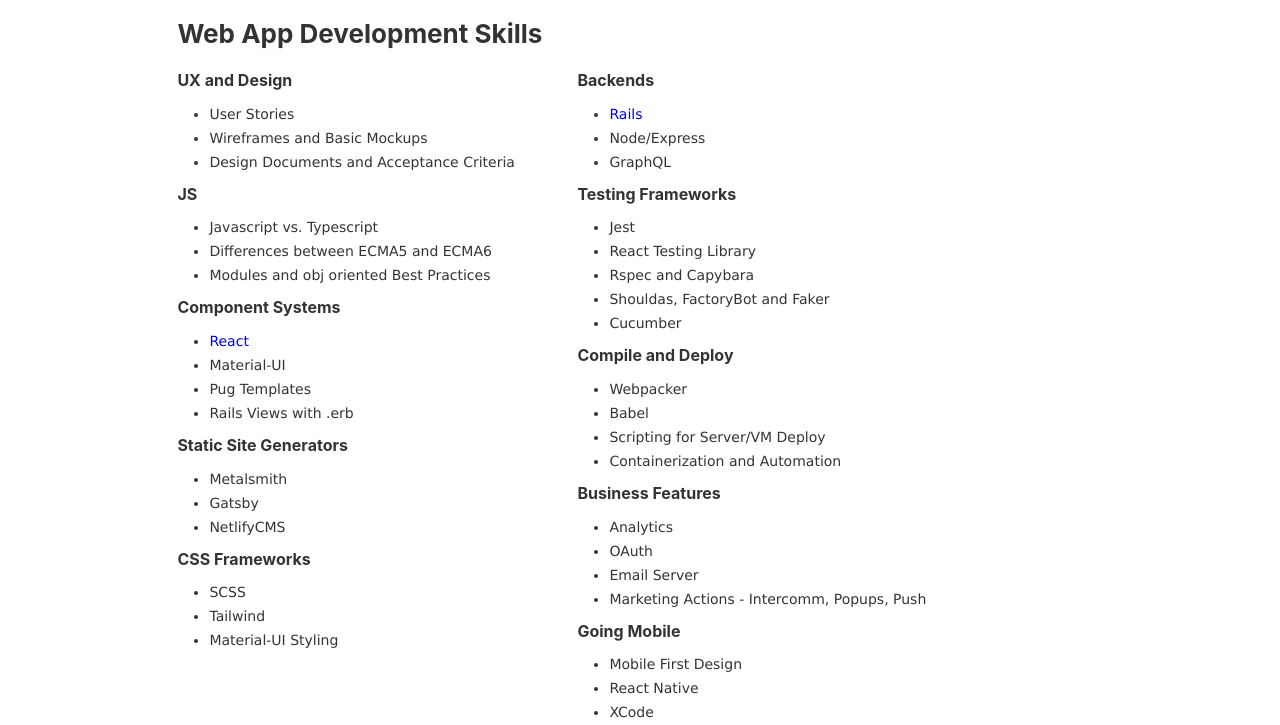
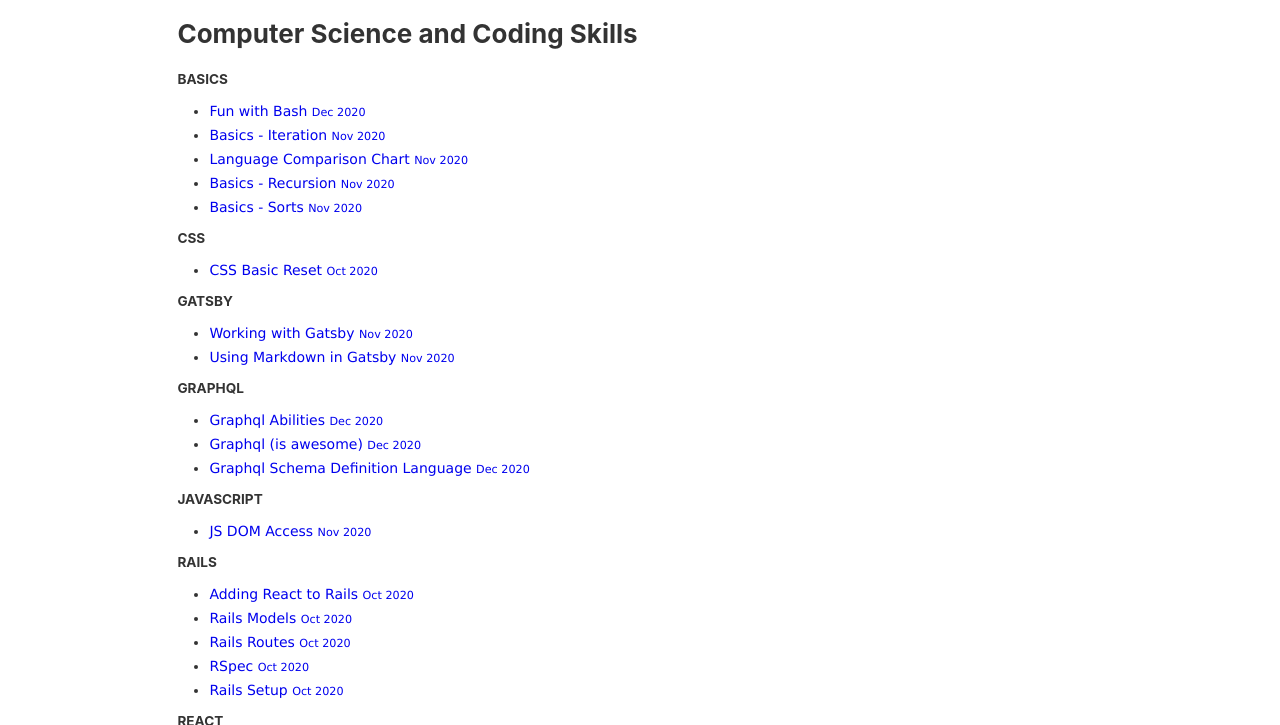
Before and after one commit to ck4adventure/gatbsy-portfolio, a Gatsby site: page /dev-skills in a window 1280 px wide. Shown: the part 79-804 px from the top of the page. Built offline with nearby package versions, Linux system fonts and the light colour scheme; Gatsby itself is replaced by a stand-in of ours.

Commit message:
refactor dev skills page

```diff
--- a/src/pages/dev-skills.js
+++ b/src/pages/dev-skills.js
@@ -1,94 +1,65 @@
 import React from "react"
-import { Link } from "gatsby"
+import { Link, graphql } from "gatsby"
 
 import Layout from "../components/layout"
 import SEO from "../components/seo"
 
-const AboutPage = () => (
+const CategoryLinksList = ({ obj }) => {
+  const { title, date, path } = obj
+  return (
+    <div>
+      <h5>{obj.fieldValue.toUpperCase()}</h5>
+      <ul>
+        {obj.nodes.map((node, index) => {
+          return (
+            <li key={`cat${index}`}>
+              <Link to={node.frontmatter.path}>
+                {node.frontmatter.title} <small>{node.frontmatter.date}</small>
+              </Link>
+            </li>
+          )
+        })}
+      </ul>
+    </div>
+  )
+}
+
+const AboutPage = ({ data }) => {
+  const groups = data.allMarkdownRemark.group
+
+  console.log(groups)
+
+  return (
     <Layout>
       <SEO title="Dev Skills" />
-    <h2>Web App Development Skills</h2>
-    <div class="column-container">
-      <div id="column-left" class="column">
-        <h4>UX and Design</h4>
-        <ul>
-          <li>User Stories</li>
-          <li>Wireframes and Basic Mockups</li>
-          <li>Design Documents and Acceptance Criteria</li>
-        </ul>
-        <h4>JS</h4>
-        <ul>
-          <li>Javascript vs. Typescript</li>
-          <li>Differences between ECMA5 and ECMA6</li>
-          <li>Modules and obj oriented Best Practices</li>
-        </ul>
-        <h4>Component Systems</h4>
-        <ul>
-          <li>
-            <Link to="/react">React</Link>
-          </li>
-          <li>Material-UI</li>
-          <li>Pug Templates</li>
-          <li>Rails Views with .erb</li>
-        </ul>
-        <h4>Static Site Generators</h4>
-        <ul>
-          <li>Metalsmith</li>
-          <li>Gatsby</li>
-          <li>NetlifyCMS</li>
-        </ul>
-        <h4>CSS Frameworks</h4>
-        <ul>
-          <li>SCSS</li>
-          <li>Tailwind</li>
-          <li>Material-UI Styling</li>
-        </ul>
-      </div>
-      <div id="column-right" class="column">
-        <h4>Backends</h4>
-        <ul>
-          <li>
-            <Link to="/rails">Rails</Link>
-          </li>
-          <li>Node/Express</li>
-          <li>GraphQL</li>
-        </ul>
-        <h4>Testing Frameworks</h4>
-        <ul>
-          <li>Jest</li>
-          <li>React Testing Library</li>
-          <li>Rspec and Capybara</li>
-          <li>Shouldas, FactoryBot and Faker</li>
-          <li>Cucumber</li>
-        </ul>
-        <h4>Compile and Deploy</h4>
-        <ul>
-          <li>Webpacker</li>
-          <li>Babel</li>
-          <li>Scripting for Server/VM Deploy</li>
-          <li>Containerization and Automation</li>
-        </ul>
-        <h4>Business Features</h4>
-        <ul>
-          <li>Analytics</li>
-          <li>OAuth</li>
-          <li>Email Server</li>
-          <li>Marketing Actions - Intercomm, Popups, Push</li>
-        </ul>
-        <h4>Going Mobile</h4>
-        <ul>
-          <li>Mobile First Design</li>
-          <li>React Native</li>
-          <li>XCode</li>
-          <li>Android Studio</li>
-        </ul>
-      </div>
-    </div>
+      <h2>Computer Science and Coding Skills</h2>
+      {groups.map((gr, index) => (
+        <CategoryLinksList key={index} obj={gr} />
+      ))}
       <br />
       <br />
       <br />
       <Link to="/">Go back to the homepage</Link>
     </Layout>
   )
+}
+
+export const query = graphql`
+  query catsQuery {
+    allMarkdownRemark {
+      group(field: frontmatter___category) {
+        totalCount
+        fieldValue
+        nodes {
+          frontmatter {
+            date(formatString: "MMM YYYY")
+            title
+            path
+          }
+        }
+      }
+    }
+  }
+`
 
 export default AboutPage
```
Lines whose indentation alone changed are shown as unchanged.
